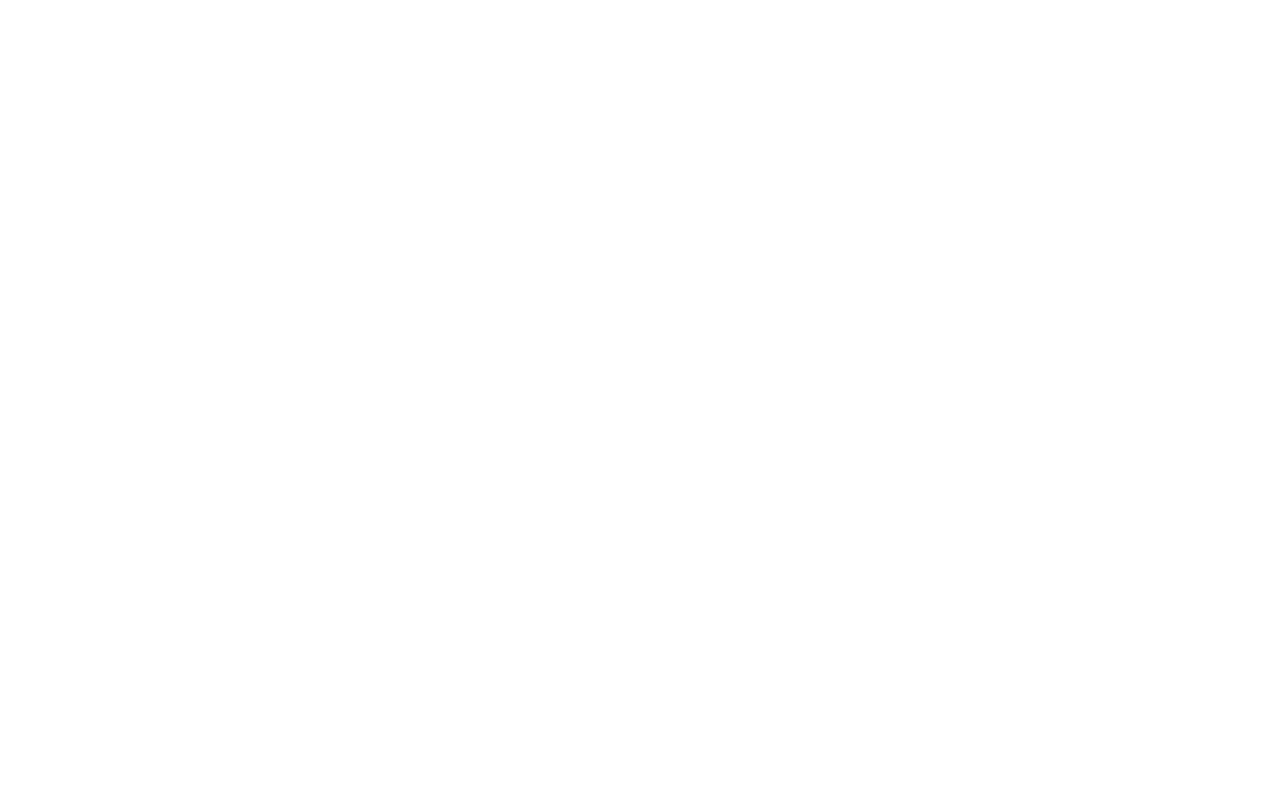
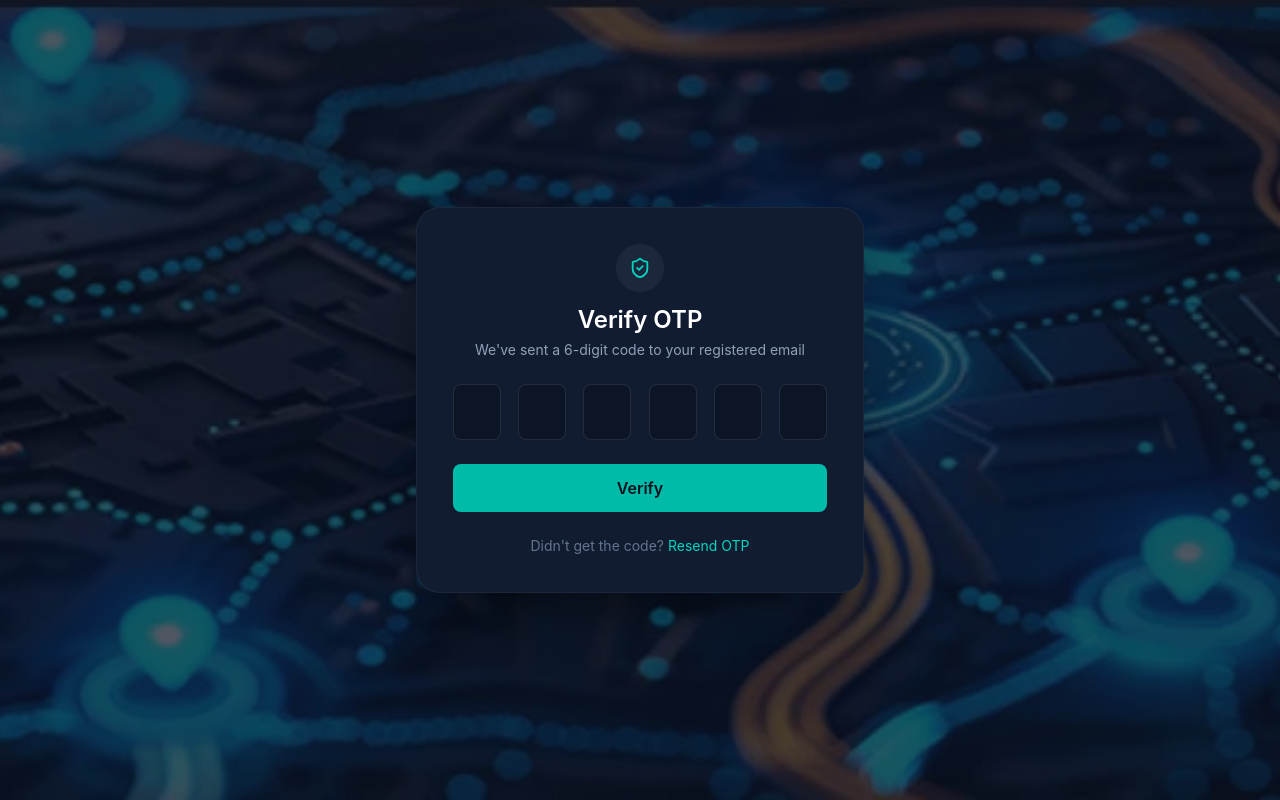
Before and after one commit to gyanendra00008/CivicReach, a React (Vite) app: page /verify-otp in a window 1280 px wide. Before the commit this address had no page. Built offline with nearby package versions, Linux system fonts and the light colour scheme.

Commit message:
Fixed Tailwind spacing issue, added OTP verify page and complaint success stepper

```diff
--- a/src/App.jsx
+++ b/src/App.jsx
@@ -7,6 +7,7 @@ import AuthoritySignup from "./Components/AuthoritySignup";
 import ComplaintPage from "./Components/ComplaintPage";
 import UploadPage from "./Components/UploadPage";
 import ComplaintSuccess from "./Components/ComplaintSuccess";
+import OtpVerify from "./Components/OtpVerify";
 
 function App() {
   return (
@@ -17,6 +18,7 @@ function App() {
         <Route path="/authority" element={<AuthorityAuth />} />
         <Route path="/signup" element={<UserSignup />} />
         <Route path="/authority-signup" element={<AuthoritySignup />} />
+        <Route path="/verify-otp" element={<OtpVerify />} />
         <Route path="/complaints" element={<ComplaintPage />} />
         <Route path="/complaints/new" element={<UploadPage />} />
         <Route path="/complaints/success" element={<ComplaintSuccess />} />
--- a/src/Components/ComplaintSuccess.jsx
+++ b/src/Components/ComplaintSuccess.jsx
@@ -17,67 +17,88 @@ function ComplaintSuccess() {
     return null;
   }
 
+  const steps = ["Submitted", "In review", "Resolved"];
+  const statusToStepIndex = { pending: 0, "in-review": 1, resolved: 2 };
+  const currentStep = statusToStepIndex[complaint.status] ?? 0;
+
   return (
     <div
-      className="fixed inset-0 w-screen h-screen bg-cover bg-center flex items-center justify-center px-4 py-6"
+      className="min-h-screen w-full bg-cover bg-center flex items-center justify-center px-4 py-8"
       style={{ backgroundImage: `url(${bgImage})` }}
     >
-      <div className="w-[75vw] max-h-[90vh] bg-slate-950/90 backdrop-blur-md border border-white/10 rounded-3xl p-12 flex flex-col gap-10 overflow-y-auto">
-        {/* TOP: icon + heading */}
-        <div className="flex flex-col items-center text-center gap-3">
-          <div className="w-20 h-20 rounded-full bg-teal-400/15 flex items-center justify-center">
-            <span className="text-teal-400 text-4xl">✓</span>
+      <div className="absolute inset-0 bg-[#0A1120]/70" />
+
+      <div className="relative z-10 w-full max-w-xl bg-[#111C31] border border-white/5 rounded-2xl p-8 sm:p-10 shadow-2xl shadow-black/40">
+        <div className="flex items-center gap-3 mb-2">
+          <span className="text-teal-400 text-2xl">✓</span>
+          <h1 className="text-xl sm:text-2xl font-semibold text-white">
+            Complaint submitted
+          </h1>
         </div>
-          <h2 className="text-4xl font-semibold text-white">
-            Complaint submitted
-          </h2>
-          <p className="text-lg text-teal-400">
+        <p className="text-sm text-slate-400 mb-6">
           Tumhari complaint sahi authority tak forward kar di gayi hai
         </p>
+
+        <div className="bg-white/5 border border-white/10 rounded-xl p-5 flex flex-col gap-3 mb-8">
+          <div className="flex justify-between items-center border-b border-white/10 pb-3">
+            <span className="text-slate-400 text-sm flex items-center gap-2">
+              🆔 Complaint ID
+            </span>
+            <span className="text-white font-bold text-lg">#{complaint.id}</span>
           </div>
-
-        {/* MIDDLE: details box */}
-        <div className="w-full bg-white/5 border border-white/10 rounded-2xl p-10 flex flex-col gap-8 text-left">
-          <div className="flex justify-between items-center gap-4 border-b border-white/10 pb-6">
-            <span className="text-slate-400 text-2xl flex items-center gap-2 shrink-0">
-              <span className="text-teal-400">🆔</span> Complaint ID
+          <div className="flex justify-between items-center border-b border-white/10 pb-3">
+            <span className="text-slate-400 text-sm flex items-center gap-2">
+              📁 Category
             </span>
-            <span className="text-white font-bold text-4xl tracking-wide truncate">
-              #{complaint.id}
+            <span className="text-white font-bold text-lg">{complaint.category}</span>
+          </div>
+          <div className="flex justify-between items-center">
+            <span className="text-slate-400 text-sm flex items-center gap-2">
+              📌 Status
             </span>
-          </div>
-
-          <div className="flex justify-between items-center gap-4 border-b border-white/10 pb-6">
-            <span className="text-slate-400 text-2xl flex items-center gap-2 shrink-0">
-              <span className="text-teal-400">📁</span> Category
-            </span>
-            <span className="text-white font-bold text-4xl truncate">
-              {complaint.category}
-            </span>
-          </div>
-
-          <div className="flex justify-between items-center gap-4">
-            <span className="text-slate-400 text-2xl flex items-center gap-2 shrink-0">
-              <span className="text-teal-400">📌</span> Status
-            </span>
-            <span className="text-xl bg-orange-400/15 text-orange-300 px-6 py-3 rounded-full capitalize font-semibold shrink-0">
+            <span className="text-xs bg-orange-400/15 text-orange-300 px-3 py-1 rounded-full capitalize font-semibold">
               {complaint.status}
             </span>
           </div>
         </div>
 
-        {/* BOTTOM: note + button */}
-        <div className="flex flex-col items-center gap-4">
-          <p className="text-base text-slate-400">
-            Status update ke liye email/SMS bhi milega
-          </p>
+        {/* Stepper */}
+        <div className="flex items-center justify-between mb-8">
+          {steps.map((label, i) => (
+            <div key={label} className="flex-1 flex flex-col items-center relative">
+              {i !== 0 && (
+                <div
+                  className={`absolute top-3 right-1/2 w-full h-0.5 -z-0 ${
+                    i <= currentStep ? "bg-teal-400" : "bg-white/10"
+                  }`}
+                />
+              )}
+              <div
+                className={`w-6 h-6 rounded-full flex items-center justify-center text-xs font-bold z-10 ${
+                  i <= currentStep
+                    ? "bg-teal-400 text-slate-900"
+                    : "bg-white/10 text-slate-500"
+                }`}
+              >
+                {i + 1}
+              </div>
+              <span
+                className={`text-xs mt-2 font-medium ${
+                  i <= currentStep ? "text-teal-400" : "text-slate-500"
+                }`}
+              >
+                {label}
+              </span>
+            </div>
+          ))}
+        </div>
+
         <button
           onClick={() => navigate("/complaints")}
-            className="w-full bg-teal-400 hover:bg-teal-300 text-slate-900 font-bold text-2xl py-5 rounded-lg transition-colors"
+          className="w-full bg-teal-400 hover:bg-teal-300 text-slate-900 font-bold text-base sm:text-lg py-3 rounded-lg transition-colors"
         >
           Dashboard pe wapas jao
         </button>
-        </div>
       </div>
     </div>
   );
--- /dev/null
+++ b/src/Components/OtpVerify.jsx
@@ -0,0 +1,113 @@
+import React, { useState, useRef } from "react";
+import { useNavigate, useLocation } from "react-router-dom";
+import { ShieldCheck } from "lucide-react";
+import bgImage from "../assets/img3.webp";
+
+export default function OtpVerify() {
+  const navigate = useNavigate();
+  const location = useLocation();
+  const email = location.state?.email || "your registered email";
+
+  const [otp, setOtp] = useState(new Array(6).fill(""));
+  const [error, setError] = useState("");
+  const inputRefs = useRef([]);
+
+  const handleChange = (index, e) => {
+    const value = e.target.value.replace(/[^0-9]/g, "");
+    if (!value) {
+      const newOtp = [...otp];
+      newOtp[index] = "";
+      setOtp(newOtp);
+      return;
+    }
+    const newOtp = [...otp];
+    newOtp[index] = value[value.length - 1];
+    setOtp(newOtp);
+    if (index < 5) inputRefs.current[index + 1]?.focus();
+  };
+
+  const handleKeyDown = (index, e) => {
+    if (e.key === "Backspace" && !otp[index] && index > 0) {
+      inputRefs.current[index - 1]?.focus();
+    }
+  };
+
+  const handleSubmit = (e) => {
+    e.preventDefault();
+    const code = otp.join("");
+    if (code.length < 6) {
+      setError("Please enter the full 6-digit OTP");
+      return;
+    }
+    // TODO: hook up actual OTP verification API call
+    navigate("/dashboard");
+  };
+
+  const handleResend = () => {
+    // TODO: hook up actual resend OTP API call
+    setError("");
+  };
+
+  return (
+    <div
+      className="min-h-screen w-full flex items-center justify-center relative overflow-hidden px-4 bg-cover bg-center"
+      style={{ backgroundImage: `url(${bgImage})` }}
+    >
+      <div className="absolute inset-0 bg-[#0A1120]/70" />
+
+      <div className="relative z-10 w-full max-w-sm sm:max-w-md">
+        <div className="bg-[#111C31] border border-white/5 rounded-2xl sm:rounded-3xl p-6 sm:p-9 shadow-2xl shadow-black/40">
+          <div className="mb-6 text-center">
+            <div className="w-12 h-12 rounded-full bg-white/5 flex items-center justify-center mx-auto mb-3">
+              <ShieldCheck size={22} className="text-teal-400" />
+            </div>
+            <h1 className="text-xl sm:text-2xl font-semibold text-white">
+              Verify OTP
+            </h1>
+            <p className="text-xs sm:text-sm text-slate-400 mt-1">
+              We've sent a 6-digit code to {email}
+            </p>
+          </div>
+
+          <form onSubmit={handleSubmit} className="flex flex-col gap-6">
+            <div className="flex justify-between gap-2">
+              {otp.map((digit, index) => (
+                <input
+                  key={index}
+                  ref={(el) => (inputRefs.current[index] = el)}
+                  type="text"
+                  inputMode="numeric"
+                  maxLength={1}
+                  value={digit}
+                  onChange={(e) => handleChange(index, e)}
+                  onKeyDown={(e) => handleKeyDown(index, e)}
+                  className="w-11 h-12 sm:w-12 sm:h-14 text-center text-lg font-semibold bg-[#0B1526] border border-white/10 rounded-lg text-white focus:outline-none focus:border-teal-400/60 transition-colors"
+                />
+              ))}
+            </div>
+
+            {error && <p className="text-xs text-red-400 text-center -mt-3">{error}</p>}
+
+            <button
+              type="submit"
+              className="w-full bg-teal-500 hover:bg-teal-400 text-[#0A1120] font-semibold text-sm sm:text-base rounded-lg py-2.5 sm:py-3 transition-colors"
+            >
+              Verify
+            </button>
+          </form>
+
+          <p className="text-center text-xs sm:text-sm text-slate-500 mt-6">
+            Didn't get the code?{" "}
+            <button
+              onClick={handleResend}
+              type="button"
+              className="text-teal-400 hover:text-teal-300"
+            >
+              Resend OTP
+            </button>
+          </p>
+        </div>
+      </div>
+    </div>
+  );
+}
```
Also changed, not shown: src/Components/HomePage.css (+4 -3 lines). Lines whose indentation alone changed are shown as unchanged.
